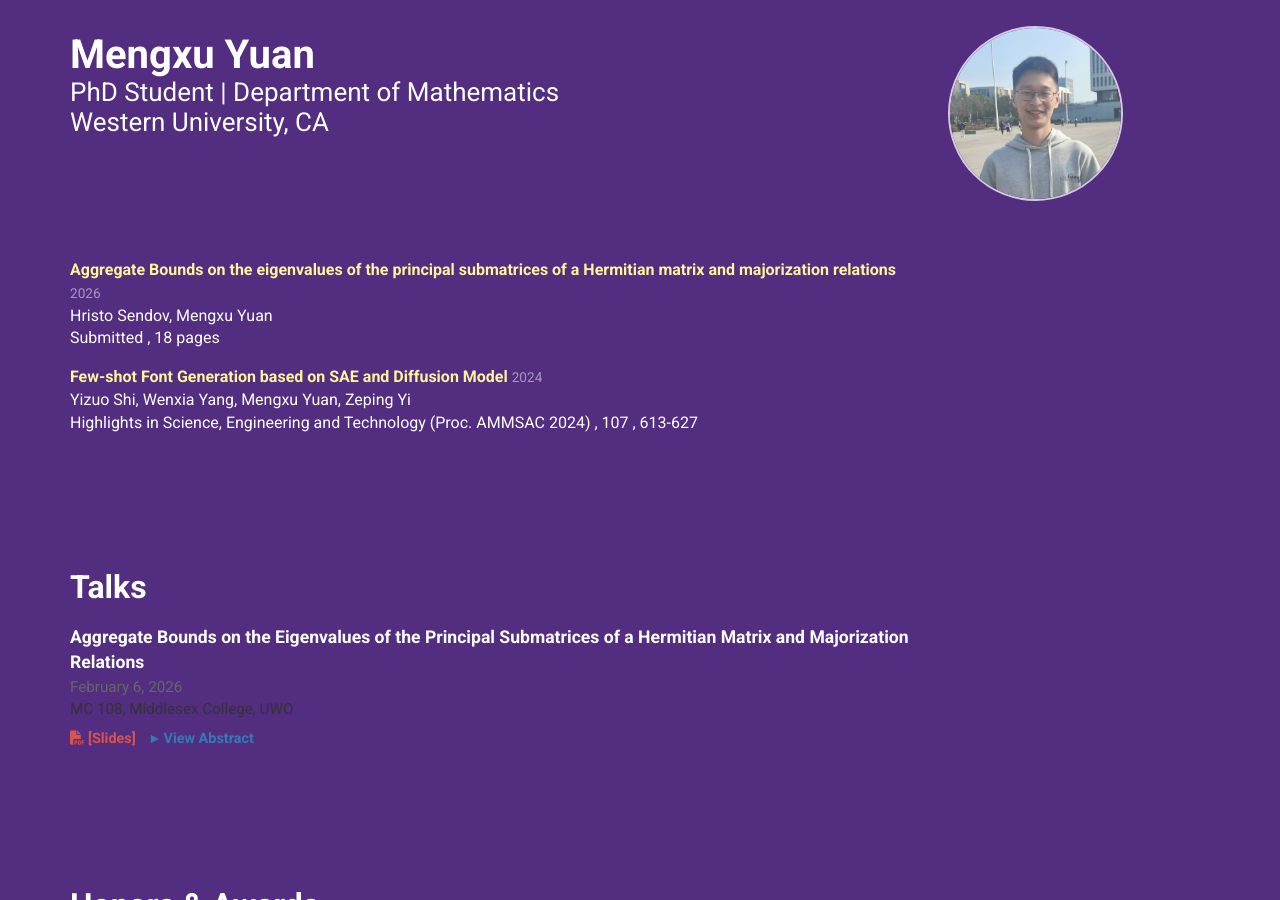
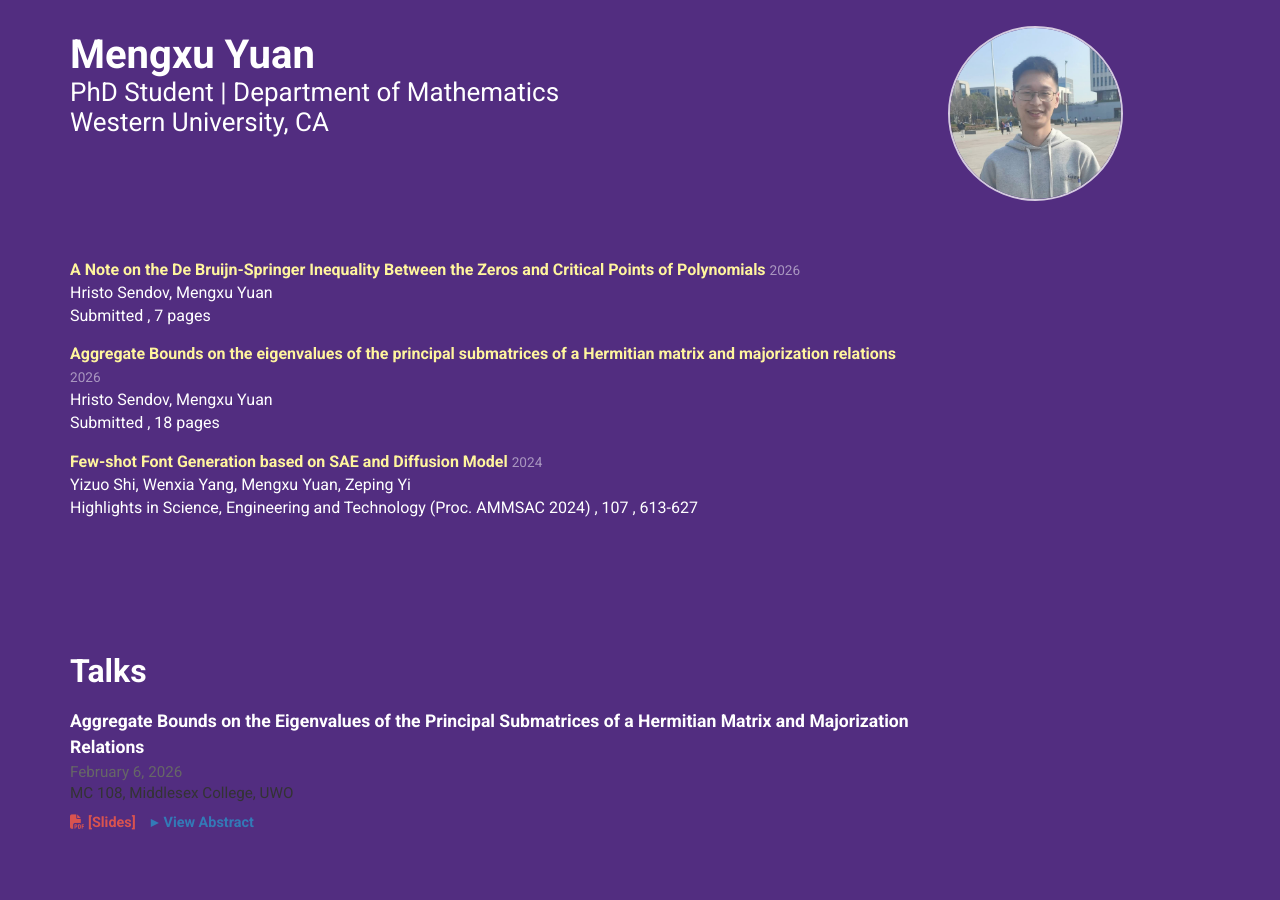
Before and after one commit to Mengxu3/mengxu3.github.io, a Jekyll site: the page built from index.html, in a window 1280 px wide and 900 px high, scrolled down 577 px. Built offline with Jekyll 4.4.1, drawn with Linux system fonts in a browser that asks for light colours; nearby versions of some CDN libraries; a style sheet for code colours, icons or effects is not loaded.

Commit message:
Add new publication entry to publications.yml

```diff
--- a/_data/publications.yml
+++ b/_data/publications.yml
@@ -1,3 +1,12 @@
+-
+  type: journal
+  title: "A Note on the De Bruijn-Springer Inequality Between the Zeros and Critical Points of Polynomials"
+  authors: Hristo Sendov, Mengxu Yuan
+  journal: "Submitted"
+  year: 2026
+  pages: "7 pages"
+  doi: "10.48550/arXiv.2601.16320"
+  url: "http://arxiv.org/abs/2601.16320"
 -
   type: journal
   title: "Aggregate Bounds on the eigenvalues of the principal submatrices of a Hermitian matrix and majorization relations"
```
